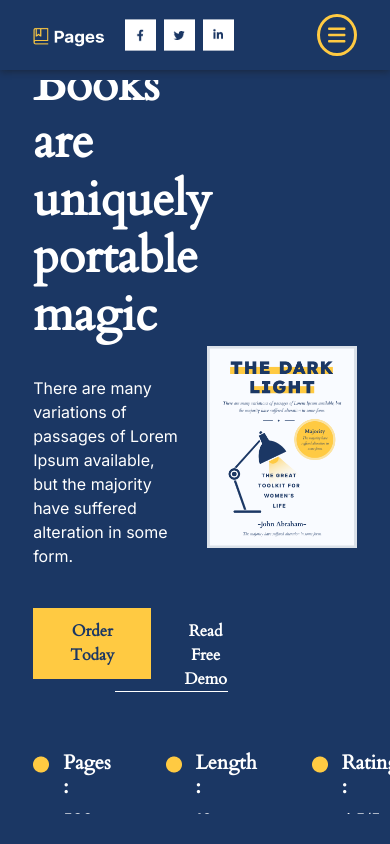
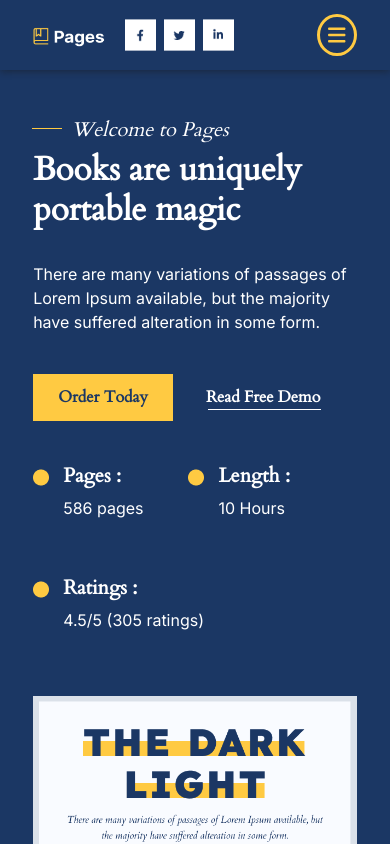
Before and after one commit to KiritoEM/PAGE-BOOK, a React (Create React App) app: page / in a window 390 px wide. Shown: the top 844 px of the page. Built offline with nearby package versions, Linux system fonts and the light colour scheme.

Commit message:
add responsive tablet

```diff
--- a/src/components/Welcoming.tsx
+++ b/src/components/Welcoming.tsx
@@ -3,11 +3,11 @@ import WelcomingHeader from "./welcoming-page/WelcomingHeader";
 const Welcoming = (): JSX.Element => {
   return (
     <section id="welcoming-page">
-      <div className="row">
-        <div className="col-6">
+      <div className="row gy-5 gy-md-2">
+        <div className="col-md-7 col-lg-6">
           <WelcomingHeader />
         </div>
-        <div className="col-6">
+        <div className="col-md-5 col-lg-6">
             <div className="section-cover">
                 <img src="/image/Book.png" alt="" />
             </div>
--- a/src/styles/Home/welcoming/welcoming.scss
+++ b/src/styles/Home/welcoming/welcoming.scss
@@ -9,6 +9,15 @@
     background-color: $color-primary;
     @include container;
 
+    @include screen(small) {
+        height: max-content;
+        width: 100%;
+        top: 0;
+        margin-top: 4.4rem;
+        padding-top: 3rem;
+        padding-bottom: 4rem;
+    }
+
     .section-header {
         width: 100%;
         height: 87vh;
@@ -16,8 +25,11 @@
         flex-direction: column;
         justify-content: center;
 
+        @include screen(small){
+            height: max-content;
+        }
+
         .subtitle {
-            display: flex;
             margin-left: 38px;
 
             h5 {
@@ -44,6 +56,14 @@
                 font-family: $font-cardo;
                 font-size: 3em;
                 font-weight: 700;
+
+                @include screen(small) {
+                    font-size: 33px;
+                }
+
+                @include screen(medium){
+                    font-size: 40px;
+                }
             }
         }
 
@@ -64,6 +84,10 @@
                 font-family: $font-cardo;
                 color: $color-primary;
                 font-weight: 600;
+
+                @include screen(small) {
+                    white-space: nowrap;
+                }
             }
 
             #btn-1 {
@@ -71,6 +95,11 @@
                 padding-left: 36px;
                 padding-right: 36px;
                 border-radius: 0;
+
+                @include screen(small) {
+                    padding-left: 24px;
+                    padding-right: 24px;
+                }
             }
 
             #btn-2 {
@@ -93,10 +122,23 @@
             width: 100%;
             display: flex;
             gap: 55px;
+            flex-wrap: wrap;
+
+            @include screen(small){
+                gap: 45px;
+            }
+
+            @include screen(medium){
+                gap: 24px;
+            }
 
             .point {
                 display: flex;
                 gap: 14px;
+
+                @include screen(small){
+                    margin-top: -5px;
+                }
 
                 .content {
                     h5 {
@@ -105,7 +147,7 @@
                         color: $color-white;
                     }
 
-                    p{
+                    p {
                         color: $color-white;
                     }
                 }
@@ -113,16 +155,24 @@
         }
     }
 
-    .section-cover{
+    .section-cover {
         width: 100%;
         height: 87vh;
         display: flex;
         align-items: center;
 
-         img{
+        @include screen(small){
+            height: max-content;
+        }
+
+        img {
             width: 100%;
             height: 92%;
             object-fit: contain;
-         }
+
+            @include screen(small){
+                height: 80%;
+            }
+        }
     }
 }
```
